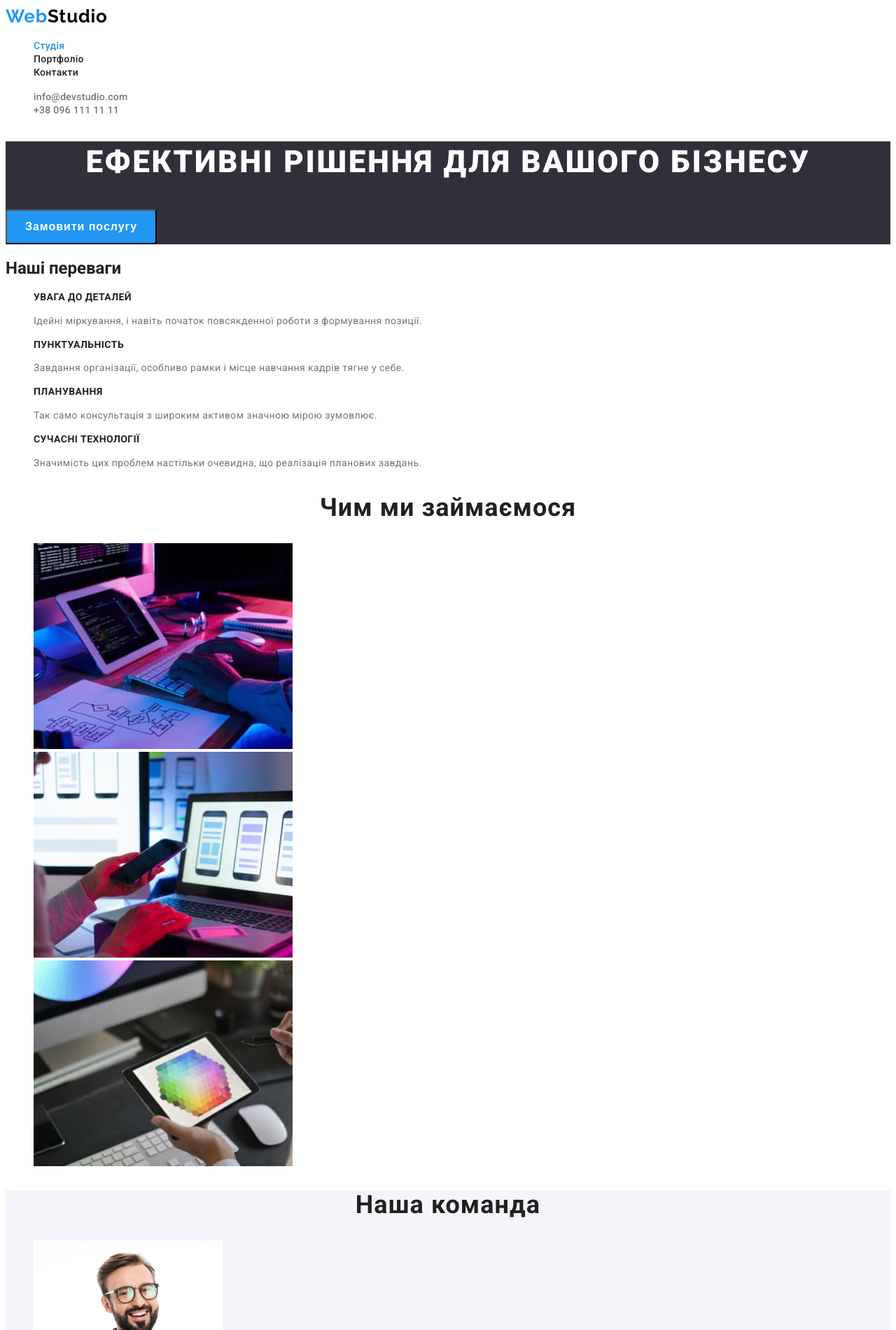
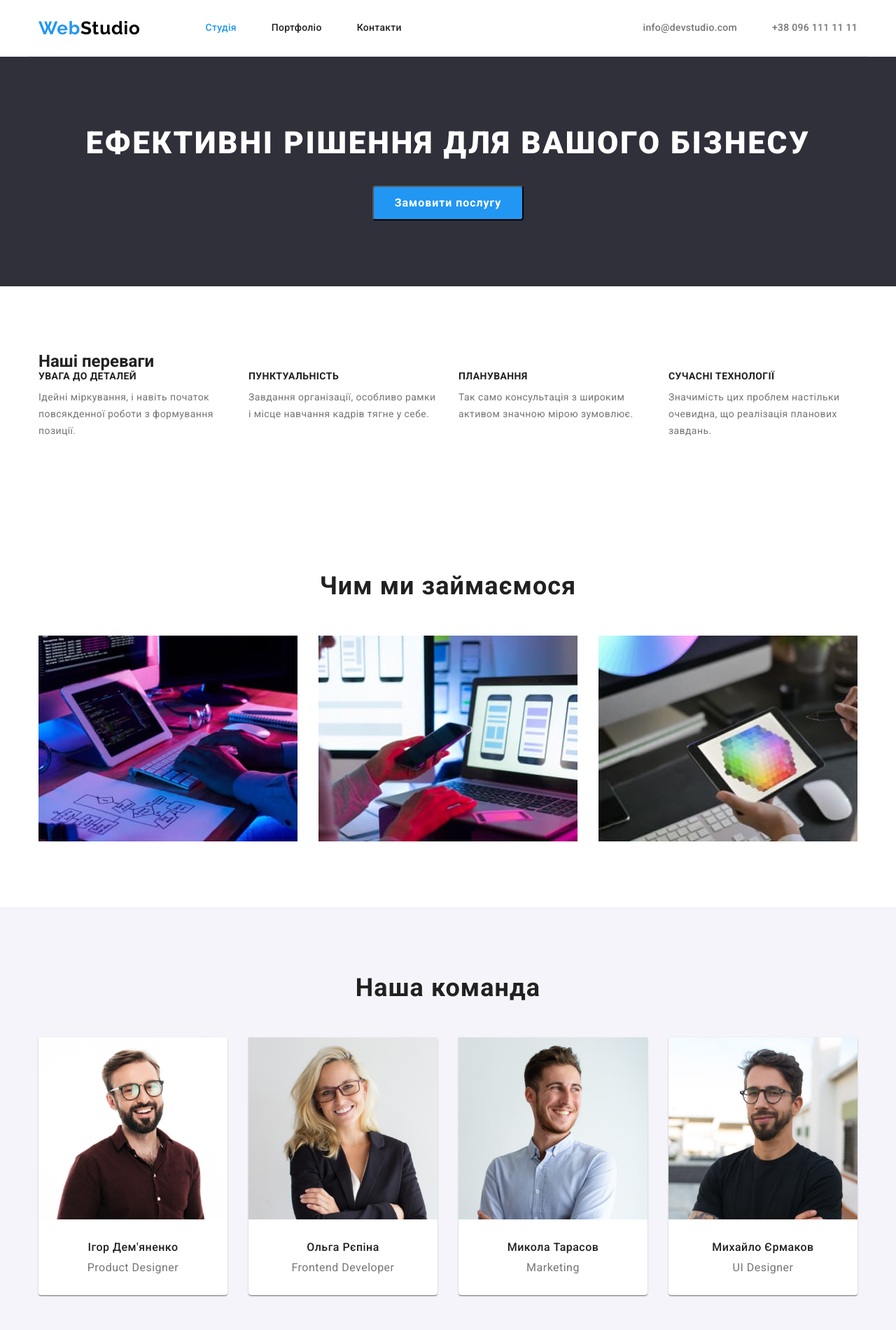
Before and after one commit to Svit-PS/goit-markup-hw-03, a plain HTML site: page index.html in a window 1280 px wide. Shown: the top 1900 px of the page at 70% size. Drawn offline with nearby package versions, Linux system fonts and the light colour scheme.

Commit message:
HW-3
Домашнє завдання 3

```diff
--- a/css/styles.css
+++ b/css/styles.css
@@ -12,13 +12,36 @@
   /* background color */
   --main-bcg-color: #ffffff;
   --secondary-bcg-color: #f5f4fa;
+  --portfolio-bcg-color: #eeeeee;
   --dark-bcg-color: #2f303a;
+
+  --width-container: 1200px;
 }
+
+/* *::before,
+*::after {
+  box-sizing: border-box; */
 
 body {
   font-family: var(--main-font);
   background-color: var(--main-bcg-color);
   color: var(--main-txt-color);
+}
+
+.cbg {
+  background-color: aquamarine;
+  outline: aquamarine solid 5px;
+}
+
+.container {
+  width: var(--width-container);
+  padding-left: 15px;
+  padding-right: 15px;
+  margin-left: auto;
+  margin-right: auto;
+
+  box-sizing: border-box;
+  /* outline: tomato solid 5px; */
 }
 
 .link {
@@ -31,11 +54,24 @@ body {
   color: var(--accent-txt-color);
 }
 
-li {
+li, ul {
   list-style-type: none;
+  padding: 0;
+  margin: 0;
 }
 
-/* HEADER */
+img {
+  display: block;
+}
+
+ul,
+h1,
+h2,
+h3,
+p {
+  margin: 0;
+}
+
 .logo1 {
   color: var(--accent-txt-color);
   font-family: var(--secondary-font);
@@ -58,25 +94,64 @@ li {
   font-weight: 400;
 }
 
+/* HEADER */
+.header-box {
+  display: flex;
+  align-items: center;
+
+  border-bottom: 1px solid var(--portfolio-bcg-color);
+}
+
+.navigation {
+  display: flex;
+  align-items: center;
+}
+
+.nav-list {
+  display: flex;
+  align-items: center;
+  padding-left: 0;
+  margin-left: 43px;
+}
+
+.nav-contact {
+  display: flex;
+  margin-left: auto;
+}
+
 .accent-link {
   color: var(--accent-txt-color);
 }
 
 .navigation-link {
+  display: block;
   font-size: 14px;
   font-weight: 500;
   line-height: 1.14;
   letter-spacing: 0.02em;
   text-align: left;
+  margin-left: 50px;
+  padding-top: 32px;
+  padding-bottom: 32px;
 }
 
 .link-contact {
+  display: block;
   font-size: 14px;
   font-weight: 500;
   line-height: 1.14;
   letter-spacing: 0.02em;
   text-align: left;
   color: var(--secondary-txt-color);
+  margin-left: 50px;
+  padding-top: 32px;
+  padding-bottom: 32px;
+}
+
+/* SECTION */
+.section {
+  padding-top: 94px;
+  padding-bottom: 94px;
 }
 
 /* HERO */
@@ -92,6 +167,7 @@ li {
   letter-spacing: 0.06em;
   text-align: center;
   text-transform: uppercase;
+  margin-bottom: 30px;
 }
 
 .btn {
@@ -102,19 +178,38 @@ li {
   text-align: center;
   width: 216px;
   height: 50px;
-  top: 430px;
-  left: 692px;
+  min-width: 152;
+  max-width: 230;
+  /* top: 430px;
+  left: 692px; */
   border-radius: 4px;
   cursor: pointer;
+  margin: 0 auto;
+  display: block;
 }
 
 /* advantages */
+.adv-list {
+  display: flex;
+  flex-wrap: wrap;
+}
+
+.adv-item {
+  flex-basis: calc((100% - 90px) / 4);
+  margin-right: 30px;
+}
+
+.adv-item:nth-child(4n) {
+  margin-right: 0;
+}
+
 .advan-title {
   font-size: 14px;
   font-weight: 700;
   line-height: 1.14;
   letter-spacing: 0.03em;
   text-align: left;
+  padding-bottom: 10px;
 }
 
 .advan-text {
@@ -125,18 +220,46 @@ li {
   color: var(--secondary-txt-color);
 }
 
-/* Section */
+/* Section our works */
 .section-title {
   font-size: 36px;
   font-weight: 700;
   line-height: 1.17;
-  letter-spacing: 0.03em;
+  letter-spacing: 1.08px;
   text-align: center;
+  margin-bottom: 50px;
+}
+
+.works-list {
+  display: flex;
+  flex-wrap: wrap;
+}
+
+.works-item {
+  flex-basis: calc((100% - 60px) / 3);
+  margin-right: 30px;
+}
+
+.works-item:nth-child(3n) {
+  margin-right: 0;
 }
 
 /* Team */
-.team {
+.teams {
   background-color: var(--secondary-bcg-color);
+}
+
+.team-list {
+  display: flex;
+  flex-wrap: wrap;
+}
+
+.team-item {
+  border-radius: 0px 0px 4px 4px;
+  box-shadow: 0px 1px 3px rgba(0, 0, 0, 0.12), 0px 1px 1px rgba(0, 0, 0, 0.14),
+    0px 2px 1px rgba(0, 0, 0, 0.2);
+  padding-bottom: 30px;
+  background-color: var(--main-bcg-color);
 }
 
 .team-title {
@@ -145,6 +268,8 @@ li {
   line-height: 1.19;
   letter-spacing: 0.03em;
   text-align: center;
+  padding-top: 30px;
+  padding-bottom: 10px;
 }
 
 .team-text {
@@ -155,9 +280,14 @@ li {
   color: var(--secondary-txt-color);
 }
 
-/* flooter */
+/******** flooter ********/
 .flooter {
   background-color: var(--dark-bcg-color);
+}
+
+.fl-box {
+  padding-top: 60px;
+  padding-bottom: 60px;
 }
 
 .flooter address {
@@ -176,7 +306,23 @@ li {
   color: var(--flooter-text);
 }
 
-/* portfolio */
+.address {
+  font-style: normal;
+  margin-top: 20px;
+}
+
+.address-item {
+  margin-top: 8px;
+}
+
+
+/************ portfolio ********/
+.portf-btn-box {
+  display: flex;
+  justify-content: center;
+  margin-bottom: 34px;
+}
+
 .portfolio-btn {
   font-size: 16px;
   font-weight: 500;
@@ -184,14 +330,20 @@ li {
   letter-spacing: 0.03em;
   text-align: center;
   background-color: var(--secondary-bcg-color);
+  color: var(--main-txt-color);
   width: 125px;
   height: 38px;
-  top: 174px;
-  left: 593px;
   border-radius: 4px;
   border: none;
   cursor: pointer;
-  color: var(--main-txt-color);
+}
+
+.port-item {
+  margin-right: 8px;
+}
+
+.port-item:last-child {
+  margin-right: 0;
 }
 
 .portfolio-btn:focus,
@@ -199,6 +351,27 @@ li {
 .accent-btn {
   color: var(--white-txt-color);
   background-color: var(--accent-txt-color);
+}
+
+.portfolio-list {
+  display: flex;
+  flex-wrap: wrap;
+}
+
+.portfolio-item {
+  /* flex-basis: calc((100% - 60px) / 3); */
+  margin-right: 30px;
+  margin-bottom: 30px;
+  padding-bottom: 20px;
+  background: var(--main-bcg-color);
+  border-bottom: 1px solid var(--portfolio-bcg-color);
+  /* border-top: 1px solid var(--portfolio-bcg-color);
+  border-left: 1px solid var(--portfolio-bcg-color);
+  border-right: 1px solid var(--portfolio-bcg-color); */
+}
+
+.portfolio-item:nth-child(3n) {
+  margin-right: 0;
 }
 
 .portfolio-link {
@@ -212,6 +385,9 @@ li {
   line-height: 2;
   letter-spacing: 0.06em;
   text-align: left;
+  margin-top: 20px;
+  padding-left: 24px;
+  margin-bottom: 4px;
 }
 
 .portfolio-text {
@@ -220,8 +396,5 @@ li {
   letter-spacing: 0.03em;
   text-align: left;
   color: var(--secondary-txt-color);
+  padding-left: 24px;
 }
-
-.address {
-  font-style: normal;
-}
--- a/index.html
+++ b/index.html
@@ -11,102 +11,126 @@
     <link
         href="https://fonts.googleapis.com/css2?family=Oleo+Script&family=Raleway:wght@700&family=Roboto:wght@400;500;700;900&display=swap"
         rel="stylesheet">
+    <link rel="stylesheet" href="https://cdnjs.cloudflare.com/ajax/libs/modern-normalize/2.0.0/modern-normalize.min.css"
+        integrity="sha512-4xo8blKMVCiXpTaLzQSLSw3KFOVPWhm/TRtuPVc4WG6kUgjH6J03IBuG7JZPkcWMxJ5huwaBpOpnwYElP/m6wg=="
+        crossorigin="anonymous" referrerpolicy="no-referrer" />
     <link rel="stylesheet" href="./css/styles.css">
 </head>
 
 <body>
     <!-- Шапка -->
+
     <header class="header">
+        <div class="container header-box">
             <nav class="navigation">
                 <a class="logo1 link" href="./index.html">Web<span class="logo2">Studio</span></a>
-            <ul>
+                <ul class="nav-list">
                     <li><a class="link navigation-link accent-link" href="./index.html">Студія</a></li>
                     <li><a class="link navigation-link" href="./portfolio.html">Портфоліо</a></li>
                     <li><a class="link navigation-link" href="./index.html">Контакти</a></li>
                 </ul>
             </nav>
-        <ul>
+            <ul class="nav-contact">
                 <li><a class="link link-contact" href="mailto:spolonchuk@gmail.com">info@devstudio.com</a>
                 </li>
                 <li><a class="link link-contact" href="tel:+380961111111">+38 096 111 11 11</a></li>
             </ul>
+        </div>
     </header>
 
     <main>
         <!-- Герой -->
-        <section class="hero">
+        <section class="section hero">
+            <div class="container">
                 <h1 class="hero-title">Ефективні рішення для вашого бізнесу</h1>
                 <button class="btn accent-btn" type="button">Замовити послугу</button>
+            </div>
         </section>
 
-        <section class="advantages">
+        <section class="section advantages">
+            <div class="container">
                 <h2>Наші переваги</h2>
-            <ul>
-                <li>
+                <ul class="adv-list">
+                    <li class="adv-item">
                         <h3 class="advan-title">УВАГА ДО ДЕТАЛЕЙ</h3>
-                    <p class=" advan-text">Ідейні міркування, і навіть початок повсякденної роботи з формування позиції.</p>
+                        <p class=" advan-text">Ідейні міркування, і навіть початок повсякденної роботи з формування
+                            позиції.</p>
                     </li>
-                <li>
+                    <li class="adv-item">
                         <h3 class="advan-title">ПУНКТУАЛЬНІСТЬ</h3>
-                    <p class=" advan-text">Завдання організації, особливо рамки і місце навчання кадрів тягне у себе.</p>
+                        <p class=" advan-text">Завдання організації, особливо рамки і місце навчання кадрів тягне у
+                            себе.</p>
                     </li>
-                <li>
+                    <li class="adv-item">
                         <h3 class="advan-title">ПЛАНУВАННЯ</h3>
                         <p class=" advan-text">Так само консультація з широким активом значною мірою зумовлює.</p>
                     </li>
-                <li>
+                    <li class="adv-item">
                         <h3 class="advan-title">СУЧАСНІ ТЕХНОЛОГІЇ</h3>
-                    <p class=" advan-text">Значимість цих проблем настільки очевидна, що реалізація планових завдань.</p>
+                        <p class=" advan-text">Значимість цих проблем настільки очевидна, що реалізація планових
+                            завдань.</p>
                     </li>
                 </ul>
+            </div>
         </section>
 
-        <section>
+        <section class="section works">
+            <div class="container">
                 <h2 class="section-title">Чим ми займаємося</h2>
-            <ul>
-                <li><img src="./images/main/img1.jpg" alt="Розробка" width="370" height="294"></li>
-                <li><img src="./images/main/img2.jpg" alt="Адаптація" width="370" height="294"></li>
-                <li><img src="./images/main/img3.jpg" alt="Підбір кольору" width="370" height="294"></li>
+                <ul class="works-list">
+                    <li class="works-item"><img src="./images/main/img1.jpg" alt="Розробка" width="370" height="294">
+                    </li>
+                    <li class="works-item"><img src="./images/main/img2.jpg" alt="Адаптація" width="370" height="294">
+                    </li>
+                    <li class="works-item"><img src="./images/main/img3.jpg" alt="Підбір кольору" width="370"
+                            height="294"></li>
                 </ul>
+            </div>
         </section>
 
-        <section class="team">
+        <section class="teams section">
+            <div class="container">
                 <h2 class="section-title">Наша команда</h2>
-            <ul>
-                <li>
+                <ul class="team-list">
+                    <li class="adv-item team-item">
                         <img src="./images/main/teamcard1.jpg" alt="Ігор Дем'яненко" width="270" height="260">
                         <h3 class="team-title">Ігор Дем'яненко</h3>
                         <p class="team-text">Product Designer</p>
                     </li>
-                <li>
+                    <li class="adv-item team-item">
                         <img src="./images/main/teamcard2.jpg" alt="Ольга Рєпіна" width="270" height="260">
                         <h3 class="team-title">Ольга Рєпіна</h3>
                         <p class="team-text">Frontend Developer</p>
                     </li>
-                <li>
+                    <li class="adv-item team-item">
                         <img src="./images/main/teamcard3.jpg" alt="Микола Тарасов" width="270" height="260">
                         <h3 class="team-title">Микола Тарасов</h3>
                         <p class="team-text">Marketing</p>
                     </li>
-                <li>
+                    <li class="adv-item team-item">
                         <img src="./images/main/teamcard4.jpg" alt="Михайло Єрмаков" width="270" height="260">
                         <h3 class="team-title">Михайло Єрмаков</h3>
                         <p class="team-text">UI Designer</p>
                     </li>
                 </ul>
+            </div>
         </section>
+
     </main>
 
     <footer class="flooter">
+        <div class="container fl-box">
             <a class="logo1 link" href="./index.html">Web<span class="logo3">Studio</span></a>
             <address class="address">м. Київ, пр-т Лесі Українки, 26
                 <ul>
-                <li><a class="link flooter-link" href="mailto:spolonchuk@gmail.com">info@devstudio.com</a>
+                    <li class="address-item"><a class="link flooter-link" href="mailto:spolonchuk@gmail.com">info@devstudio.com</a>
                     </li>
-                <li><a class="link flooter-link" href="tel:+380961111111">+38 096 111 11 11</a></li>
+                    <li class="address-item"><a class="link flooter-link" href="tel:+380961111111">+38 096 111 11 11</a></li>
                 </ul>
             </address>
+        </div>
     </footer>
+
 </body>
 
 </html>
```
Also changed, not shown: portfolio.html (+25 -19 lines). Lines whose indentation alone changed are shown as unchanged.
